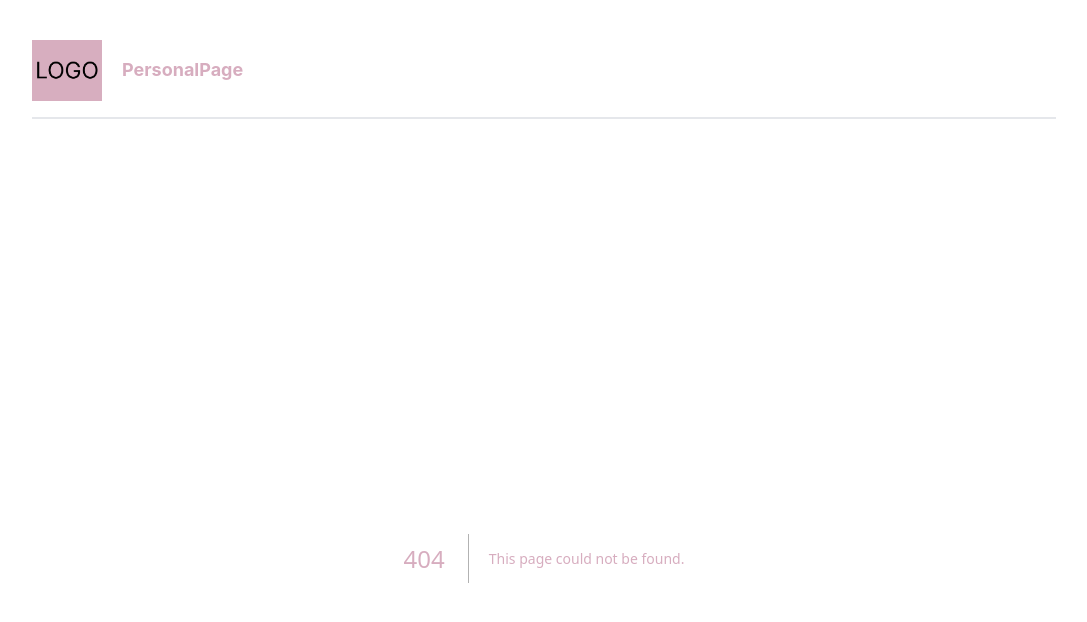
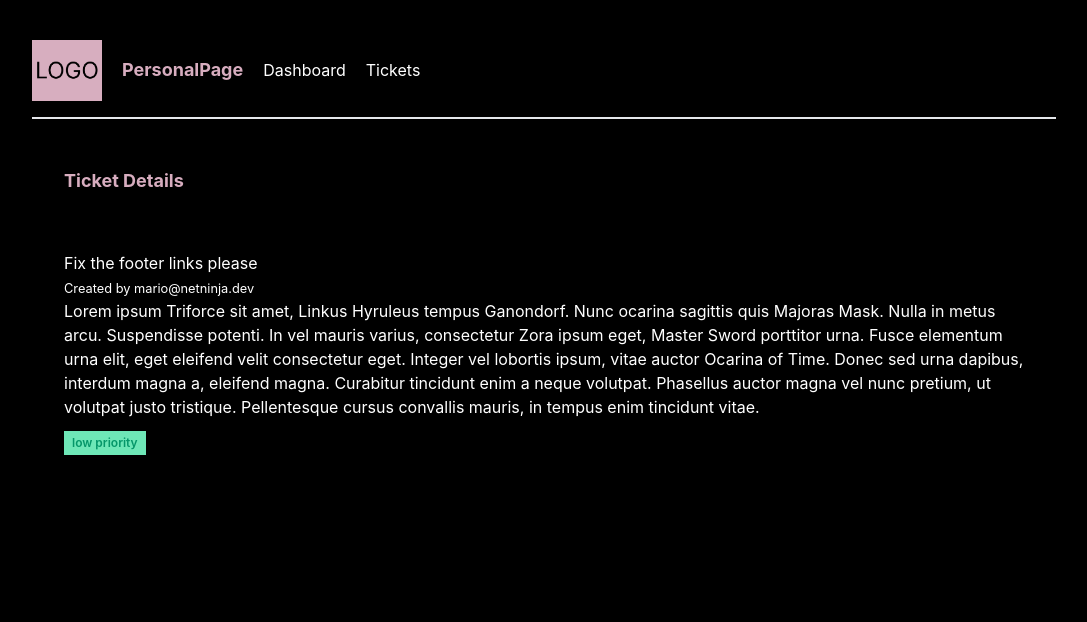
Before and after one commit to pnimajneb/personal-project, a Next.js app: page /tickets/1 in a window 1280 px wide. Before the commit this address had no page. Shown: the top 622 px of the page, without its empty margins (96-1183 px from the left). Built offline with nearby package versions, Linux system fonts and the light colour scheme; data requests are answered from the project's data file.

Commit message:
route with dynamic fragment and created detail pages for each ticket and static rendering for production

```diff
--- a/src/app/tickets/TicketList.tsx
+++ b/src/app/tickets/TicketList.tsx
@@ -1,11 +1,13 @@
+import Link from "next/link";
 import React from "react";
 
-interface Ticket {
+export type Ticket = {
   id: number;
   title: string;
   body: string;
   priority: string;
-}
+  user_email: string;
+};
 
 async function getTickets(): Promise<Ticket[]> {
   const res = await fetch("http://localhost:4000/tickets", {
@@ -23,11 +25,13 @@
     <>
       {tickets.map((ticket) => (
         <div key={ticket.id} className="card my-5">
-          <h3>{ticket.title}</h3>
-          <p>{ticket.body.slice(0, 200)}...</p>
-          <div className={`pill ${ticket.priority}`}>
-            {ticket.priority} priority
-          </div>
+          <Link href={`/tickets/${ticket.id}`}>
+            <h3>{ticket.title}</h3>
+            <p>{ticket.body.slice(0, 200)}...</p>
+            <div className={`pill ${ticket.priority}`}>
+              {ticket.priority} priority
+            </div>
+          </Link>
         </div>
       ))}
       {tickets.length === 0 && (
--- /dev/null
+++ b/src/app/tickets/[id]/page.tsx
@@ -0,0 +1,53 @@
+import React from "react";
+import { Ticket } from "../TicketList";
+import { notFound } from "next/navigation";
+
+export const dynamicParams = true;
+
+export async function generateStaticParams(): Promise<{ id: number }[]> {
+  const res = await fetch("http://localhost:4000/tickets/");
+
+  const tickets: Ticket[] = await res.json();
+
+  return tickets.map((ticket) => ({
+    id: ticket.id,
+  }));
+}
+
+async function getTicket(id: number): Promise<Ticket> {
+  const res = await fetch(`http://localhost:4000/tickets/${id}`);
+
+  if (!res.ok) {
+    notFound();
+  }
+
+  return res.json();
+}
+
+type SingleTicketPageProps = {
+  params: {
+    id: number;
+  };
+};
+
+async function TicketDetails({ params }: SingleTicketPageProps) {
+  const ticket = await getTicket(params.id);
+
+  return (
+    <main>
+      <nav>
+        <h2>Ticket Details</h2>
+      </nav>
+      <div>
+        <h3>{ticket.title}</h3>
+        <small>Created by {ticket.user_email}</small>
+        <p>{ticket.body}</p>
+        <div className={`pill ${ticket.priority}`}>
+          {ticket.priority} priority
+        </div>
+      </div>
+    </main>
+  );
+}
+
+export default TicketDetails;
```
